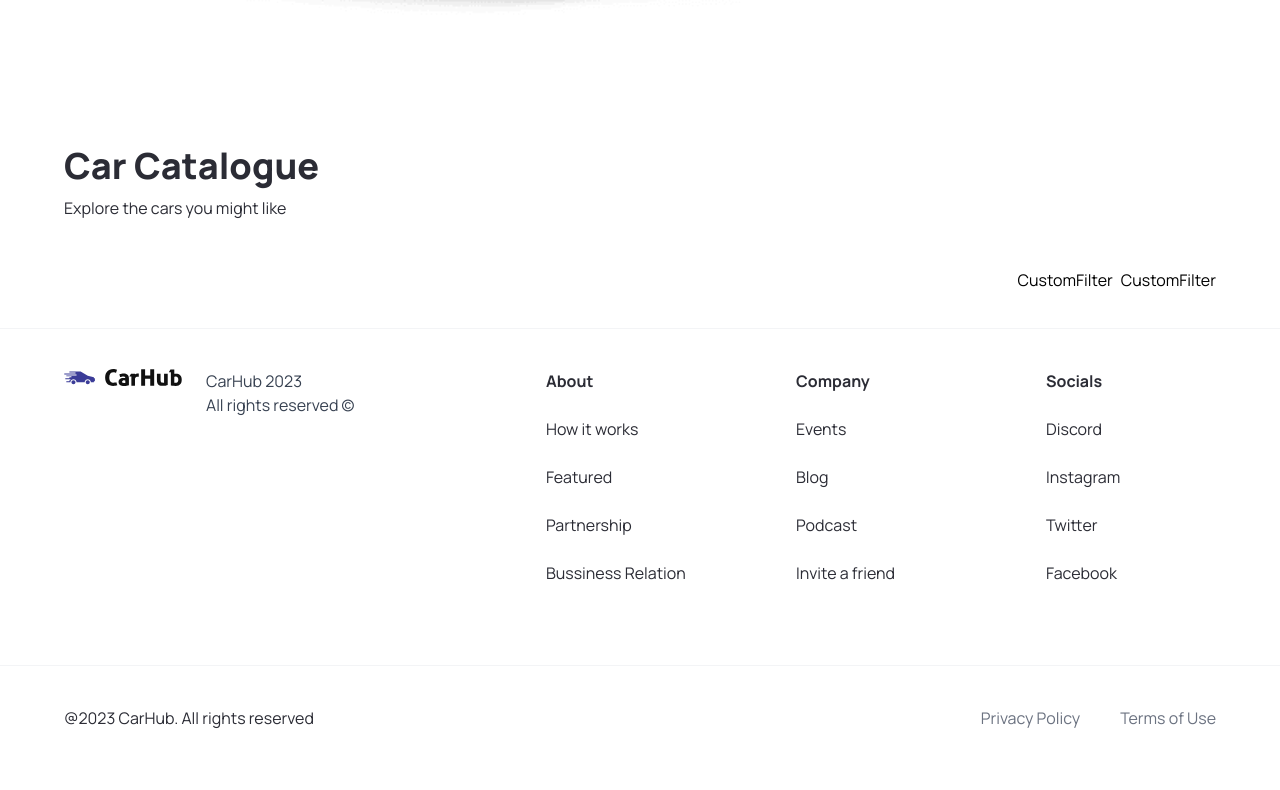
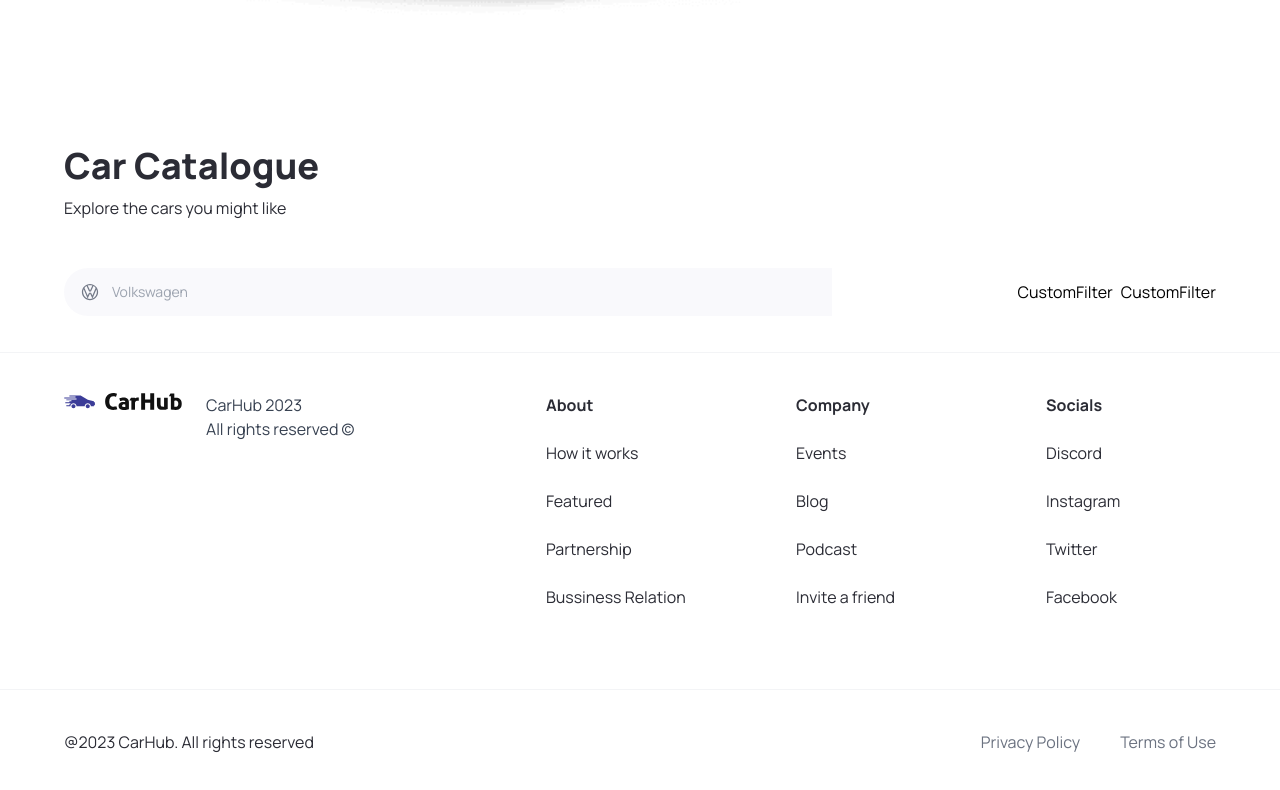
Before and after one commit to corcronje/showcase-next, a Next.js app: page / in a window 1280 px wide. Shown: the part 1203-1993 px from the top of the page. Built offline with nearby package versions, Linux system fonts and the light colour scheme.

Commit message:
add combobox

```diff
--- a/components/Footer.tsx
+++ b/components/Footer.tsx
@@ -2,7 +2,7 @@
 import Image from "next/image";
 import Link from "next/link";
 
-import { footerLinks } from "@/constance";
+import { footerLinks } from "@/constants";
 
 const Footer = () => {
   return (
--- a/components/SearchManufacturer.tsx
+++ b/components/SearchManufacturer.tsx
@@ -1,16 +1,89 @@
-"use client"
+"use client";
 
-import { SearchManufacturerProps } from '@/types'
-import { Combobox, Transition } from '@headlessui/react'
+import { useState, Fragment } from "react";
+import Image from "next/image";
+import { SearchManufacturerProps } from "@/types";
+import { Combobox, Transition } from "@headlessui/react";
+import { manufacturers } from "@/constants";
+import { Combo } from "next/font/google";
 
-const SearchManufacturer = ({manufacturer, setManufacturer} : SearchManufacturerProps) => {
+const SearchManufacturer = ({
+  manufacturer,
+  setManufacturer,
+}: SearchManufacturerProps) => {
+  const [query, setQuery] = useState("");
+
+  const filteredManufacturers =
+    query === ""
+      ? manufacturers
+      : manufacturers.filter((item) => {
+          return item
+            .toLowerCase()
+            .replace(/\s+/g, "")
+            .includes(query.toLowerCase().replace(/\s+/g, ""));
+        });
+
   return (
-    <div className='search-manufacturer'>
-        <Combobox>
-            <div className="relative w-full"></div>
-        </Combobox>
+    <div className="search-manufacturer">
+      <Combobox>
+        <div className="relative w-full">
+          <Combobox.Button className="absolute top-[14px]">
+            <Image
+              src="/car-logo.svg"
+              width={20}
+              height={20}
+              className="ml-4"
+              alt="Car Logo"
+            />
+          </Combobox.Button>
+          <Combobox.Input
+            className="search-manufacturer__input"
+            placeholder="Volkswagen"
+            displayValue={(manufacturer: string) => manufacturer}
+            onChange={(e) => setQuery(e.target.value)}
+          />
+          <Transition
+            as={Fragment}
+            leave="transition ease-in duration-100"
+            leaveFrom="opacity-100"
+            leaveTo="opacity-0"
+            afterLeave={() => setQuery("")}
+          >
+            <Combobox.Options>
+              {filteredManufacturers.length === 0 && query !== "" ? (
+                <Combobox.Option
+                  value={query}
+                  className="search-manufacturer__option"
+                >
+                  Create "{query}"
+                </Combobox.Option>
+              ) : (
+                filteredManufacturers.map((item) => (
+                  <Combobox.Option
+                    key={item}
+                    value={item}
+                    className="relative search-manufacturer__option"
+                  >
+                    {({ active, selected }) => (
+                      <div
+                        className={`p-2 ${
+                          active
+                            ? "bg-blue-500 text-white"
+                            : "bg-white text-black"
+                        }`}
+                      >
+                        {item}
+                      </div>
+                    )}
+                  </Combobox.Option>
+                ))
+              )}
+            </Combobox.Options>
+          </Transition>
+        </div>
+      </Combobox>
     </div>
-  )
-}
+  );
+};
 
-export default SearchManufacturer
+export default SearchManufacturer;
--- a/package.json
+++ b/package.json
@@ -9,7 +9,7 @@
     "lint": "next lint"
   },
   "dependencies": {
-    "@headlessui/react": "^1.7.16",
+    "@headlessui/react": "^1.7.17",
     "@types/node": "20.5.0",
     "@types/react": "18.2.20",
     "@types/react-dom": "18.2.7",
```
Also changed, not shown: constants/index.ts (renamed from constance/index.ts), 1 other file (tests, documents, lock files or other folders).
